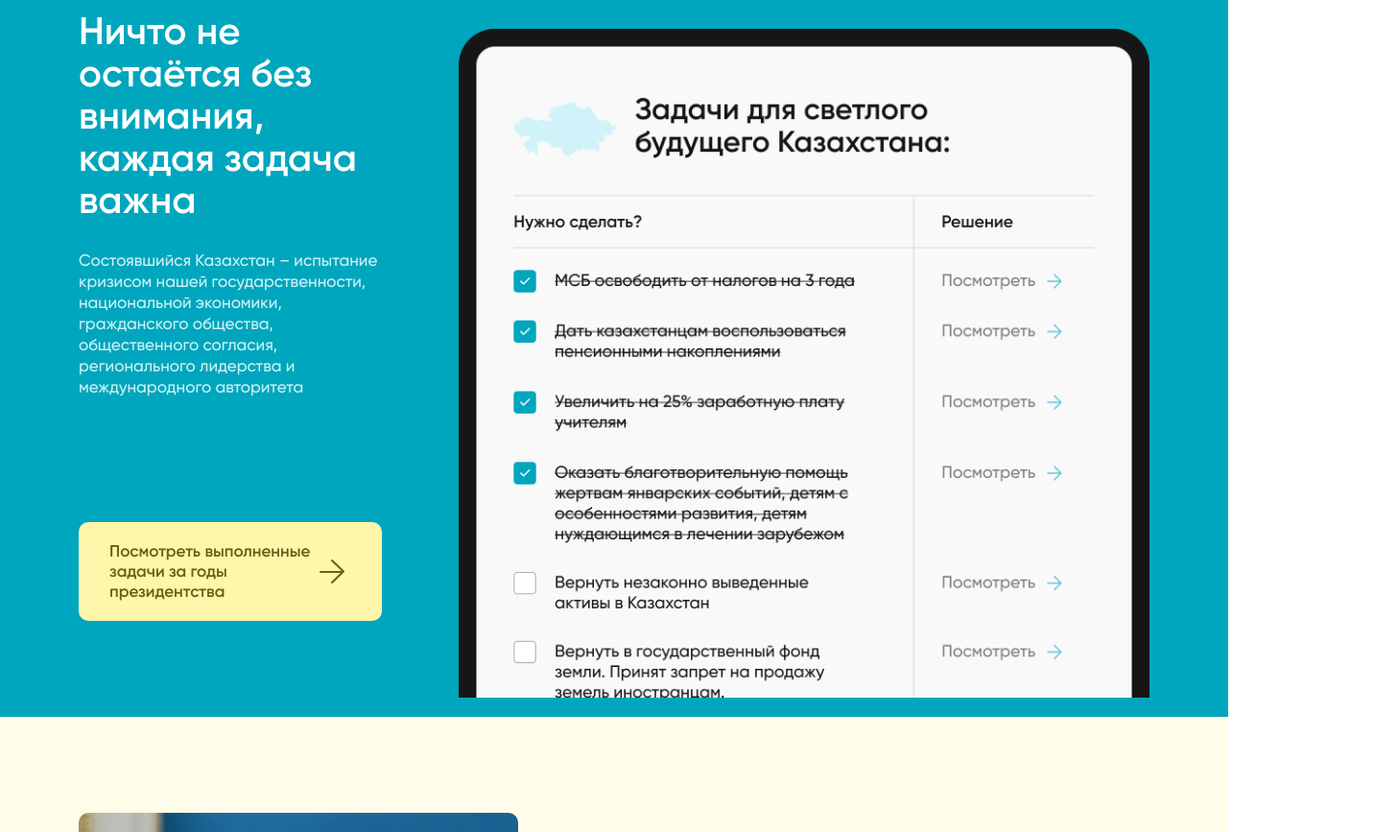
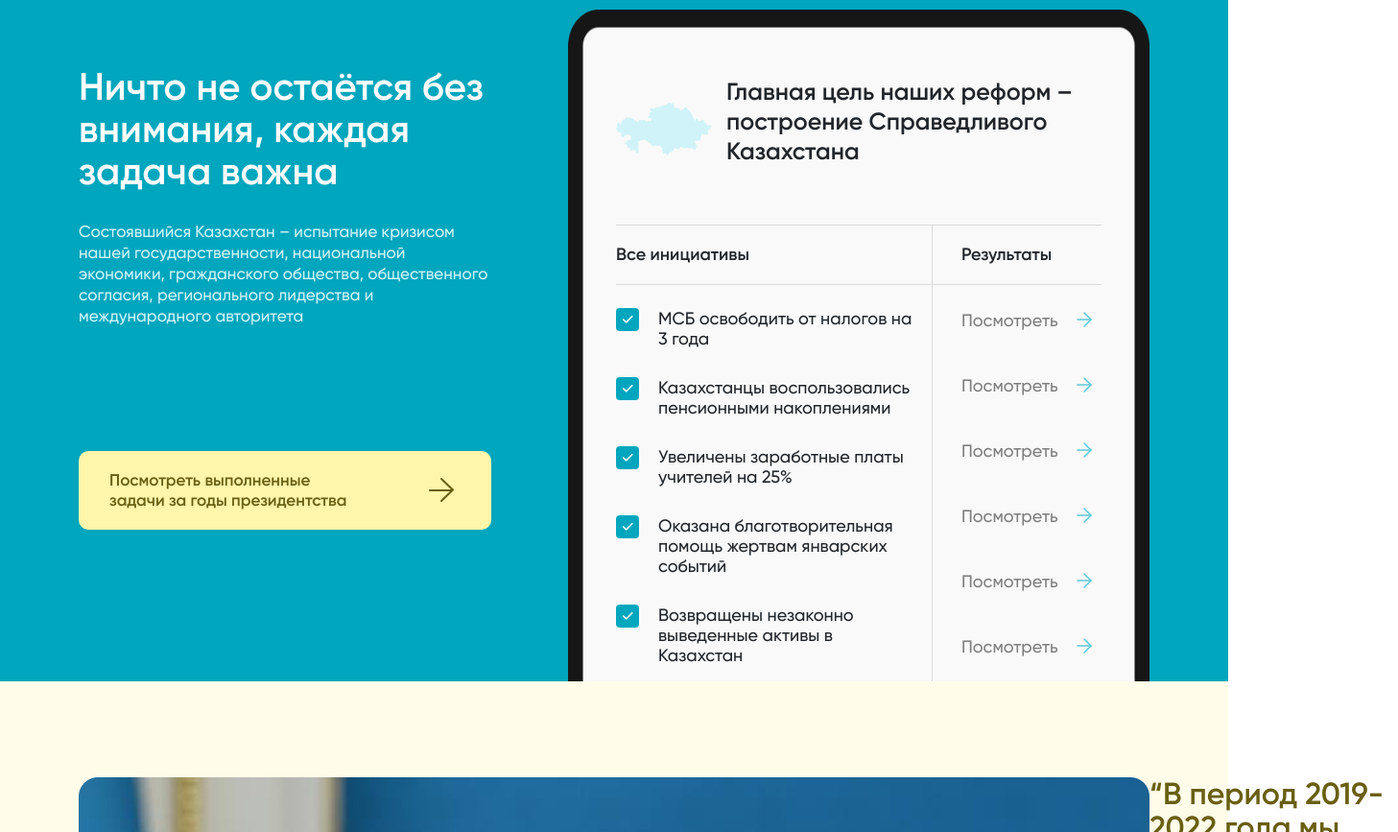
Before and after one commit to Nursultan011/QJT, a website: page app/index.html in a window 1280 px wide. Shown: the part 1001-1868 px from the top of the page at 96% size, 1457 px wide, since content can reach past the window. Drawn offline with nearby package versions, Linux system fonts and the light colour scheme.

Commit message:
Сверстал планшет

```diff
--- a/app/index.html
+++ b/app/index.html
@@ -219,7 +219,77 @@
             </button>
           </div>
           <div class="goals__content">
-            <img src="./img/goals.png" alt="" />
+            <div class="goals__content-header">
+              <img src="./img/goals-map.png" alt="" />
+              <p class="title">
+                Главная цель наших реформ – построение Справедливого Казахстана
+              </p>
+            </div>
+            <div class="goals__content-wrap">
+              <div class="goals__content-left">
+                <div class="goals__content-title">Все инициативы</div>
+                <div class="goals__content-items">
+                  <div class="goals__content-item">
+                    <img src="./img/checked.svg" alt="" />
+                    <p>МСБ освободить от налогов на 3 года</p>
+                  </div>
+                  <div class="goals__content-item">
+                    <img src="./img/checked.svg" alt="" />
+                    <p>Казахстанцы воспользовались пенсионными накоплениями</p>
+                  </div>
+                  <div class="goals__content-item">
+                    <img src="./img/checked.svg" alt="" />
+                    <p>Увеличены заработные платы учителей на 25%</p>
+                  </div>
+                  <div class="goals__content-item">
+                    <img src="./img/checked.svg" alt="" />
+                    <p>
+                      Оказана благотворительная помощь жертвам январских событий
+                    </p>
+                  </div>
+                  <div class="goals__content-item">
+                    <img src="./img/checked.svg" alt="" />
+                    <p>Возвращены незаконно выведенные активы в Казахстан</p>
+                  </div>
+                  <div class="goals__content-item">
+                    <img src="./img/checked.svg" alt="" />
+                    <p>
+                      В государственный фонд возвращены земли. Принят запрет на
+                      продажу земель иностранцам.
+                    </p>
+                  </div>
+                </div>
+              </div>
+              <div class="goals__content-right">
+                <div class="goals__content-title">Результаты</div>
+                <div class="goals__content-sees">
+                  <div class="goals__content-see">
+                    Посмотреть
+                    <img src="./img/arrow-right-blue.svg" alt="" />
+                  </div>
+                  <div class="goals__content-see">
+                    Посмотреть
+                    <img src="./img/arrow-right-blue.svg" alt="" />
+                  </div>
+                  <div class="goals__content-see">
+                    Посмотреть
+                    <img src="./img/arrow-right-blue.svg" alt="" />
+                  </div>
+                  <div class="goals__content-see">
+                    Посмотреть
+                    <img src="./img/arrow-right-blue.svg" alt="" />
+                  </div>
+                  <div class="goals__content-see">
+                    Посмотреть
+                    <img src="./img/arrow-right-blue.svg" alt="" />
+                  </div>
+                  <div class="goals__content-see">
+                    Посмотреть
+                    <img src="./img/arrow-right-blue.svg" alt="" />
+                  </div>
+                </div>
+              </div>
+            </div>
           </div>
         </div>
       </div>
--- a/app/sass/_main.sass
+++ b/app/sass/_main.sass
@@ -106,6 +106,11 @@
       line-height: 22px
     .mobile
       display: none
+    .bold
+      font-family: '600'
+      color: white
+      font-size: 20px
+      margin-top: 20px
   &__button
     margin-top: 130px
     border: none
@@ -124,8 +129,72 @@
       line-height: 21px
   &__content
     margin-left: 80px
-    img
-      width: 720px
+    background-image: url('../img/table.png')
+    background-repeat: no-repeat
+    background-size: 100% 100%
+    width: 720px
+    height: 700px
+    padding: 70px 50px 0px 50px
+    &-header
+      display: flex
+      align-items: center
+      img
+        width: 100px
+        object-fit: contain
+      .title
+        font-size: 25px
+        line-height: 31px
+        margin-left: 15px
+    &-wrap
+      display: flex
+      height: 100%
+      margin-top: 45px
+    &-left
+      width: 65%
+    &-right
+      width: 35%
+      border-left: 1px solid #DADADA
+      .goals__content-title
+        padding-left: 30px
+    &-title
+      border-top: 1px solid #DADADA
+      padding: 17px 0
+      font-size: 18px
+      font-family: '600'
+      border-bottom: 1px solid #DADADA
+    &-items
+      margin-top: 24px
+    &-item
+      display: flex
+      align-items: flex-start
+      padding-right: 20px
+      & + .goals__content-item
+        margin-top: 30px
+      img
+        width: 24px
+        height: 24px
+        margin-right: 20px
+      p
+        margin-bottom: 0
+        font-family: '500'
+        font-size: 18px
+        line-height: 21px
+    &-sees
+      padding: 17px 30px 0 30px
+    &-see
+      color: #7E7E7E
+      font-size: 18px
+      font-family: '500'
+      cursor: pointer
+      display: flex
+      align-items: center
+      min-height: 38px
+      img
+        width: 24px
+        height: 24px
+        margin-left: 15px
+      & + .goals__content-see
+        margin-top: 30px
 
 .wish
   background: #E6FCFF
@@ -533,20 +602,23 @@
     display: flex
     justify-content: space-between
     width: 100%
-    &>img
+    &-center
+      display: flex
+      flex-direction: column
+      justify-content: center
+    &-img
       width: calc( 50% - 100px )
       height: 580px
-      object-fit: cover
-      object-position: center
       border-radius: 10px
+      overflow: hidden
+      img
+        object-fit: cover
+        object-position: center
+        width: 100%
+        height: 100%
     &>div
       width: calc( 50% - 50px )
       margin-right: 50px
-      margin-top: 30px
-      display: flex
-      flex-direction: column
-      justify-content: center
-  &__text
     p
       color: #695F12
       font-size: 32px
@@ -556,17 +628,25 @@
       & + p
         margin-top: 20px
   &__descr
-    &>div
+    .date
       color: #695F12
+      font-size: 16px
+      font-family: '500'
+    .map
+      margin-top: 30px
+      img
+        width: 90px
+        object-fit: contain
+    .title
       font-size: 26px
       font-family: '600'
-      line-height: 31px
-    &>p
-      margin-top: 20px
       color: #695F12
-      font-size: 20px
+      margin-top: 40px
+    .text
+      color: #695F12
+      font-size: 19px
       font-family: '500'
-      line-height: 24px
+      margin-top: 24px
   &__initials
     margin-top: 40px
     display: flex
@@ -882,9 +962,11 @@
           border-radius: 4px
 
   .second-slider
+    padding: 80px 0 60px 0
     &__slide
       flex-wrap: wrap
-      &>img
+      padding-bottom: 50px
+      &-img
         width: 100%
         height: 250px
       &>div
@@ -892,20 +974,26 @@
         width: 100%
     &__text
       p
-        font-size: 22px
+        margin-top: 40px
+        font-size: 30px
         color: #161616
-        line-height: 24px
+        line-height: 36px
     &__descr
-      &>div
+      .date
+        margin-top: 15px
+        font-size: 14px
+        line-height: 16px
+      .map
+        display: none
+      .title
+        margin-top: 20px
         font-size: 22px
         color: #161616 !important
-        line-height: 26px !important
-      &>p
+      .text
+        margin-top: 20px
         color: #695F12
-        font-size: 16px
+        font-display: 16px
         line-height: 20px
-    &__initials
-      display: none
 
 @media (min-width: 768px) and (max-width: 992px)
   .programs
```
Also changed, not shown: app/css/style.min.css, app/img/arrow-right-blue.svg (added), app/img/checked.svg (added), app/img/goals-map.png (added), app/img/table.png (added).
